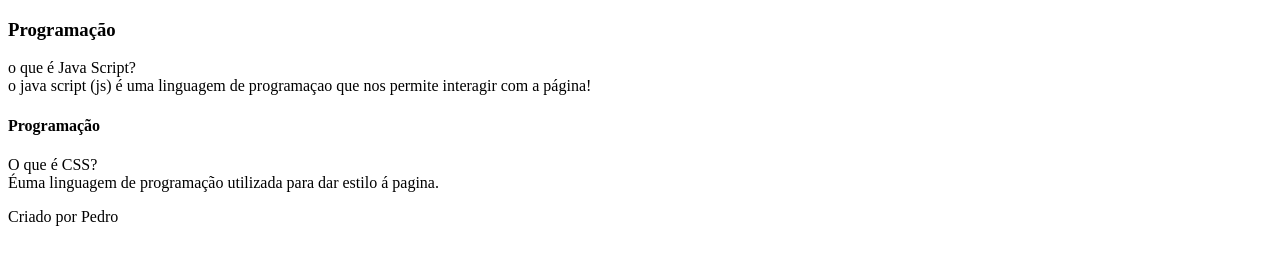
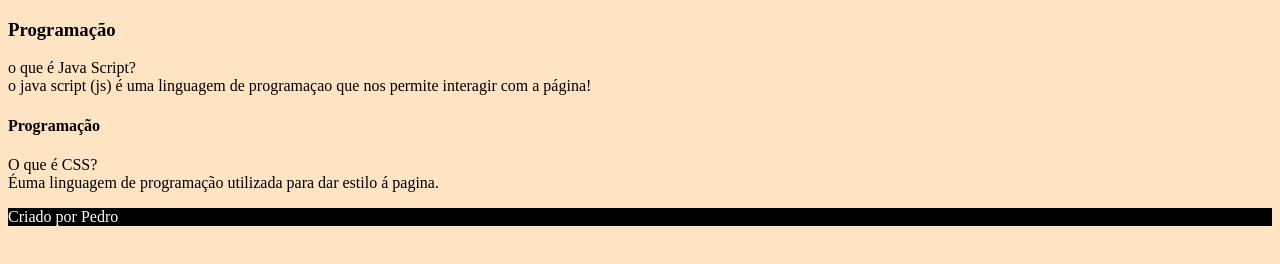
Before and after one commit to PEDROLINDO30/PEDRO-PARTE2, a plain HTML site: page index.html in a window 1280 px wide. Drawn offline with Linux system fonts and the light colour scheme; files that its build step writes are made by us from their sources; a web font is replaced by a local one.

Commit message:
iniciamos o footer

```diff
--- a/assets/style.css
+++ b/assets/style.css
@@ -0,0 +1,8 @@
+body{
+    background-color: bisque;
+}
+
+ footer{
+    background-color: black;
+    color: white;
+ }
--- a/index.html
+++ b/index.html
@@ -7,12 +7,11 @@
 
     <link rel="preconnect" href="https://fonts.googleapis.com" />
     <link rel="preconnect" href="https://fonts.gstatic.com" crossorigin />
-    <link
-    href="https://fonts.googleapis.com/css2?family=Bai+Jamjuree:ital,wght@0,200;0,300;0,400;0,500;0,600;0,700;1,200;1,300;1,400;1,500;1,600;1,700&display=swap"
-    rel="stylesheet"
-  />
+    <link href="https://fonts.googleapis.com/css2?family=Bai+Jamjuree:ital,wght@0,200;0,300;0,400;0,500;0,600;0,700;1,200;1,300;1,400;1,500;1,600;1,700&display=swap"
+    rel="stylesheet"/>
 
-  <link rel="stylesheet" href="style.css">
+  <link rel="stylesheet" href="assets/style.css">
+
   <title>Ferramenta interativa de estudo - Pedro</title>
 </head>
 
```
Also changed, not shown: style.css (added).
